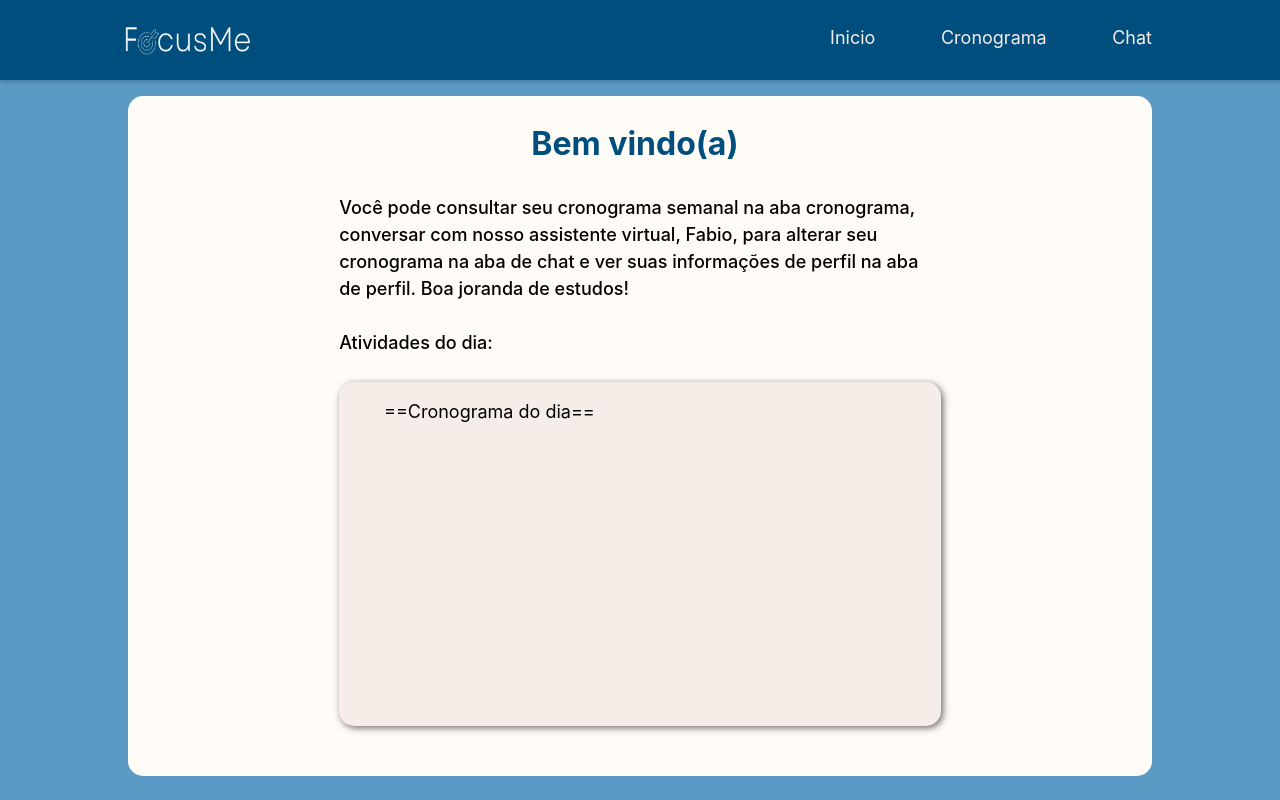
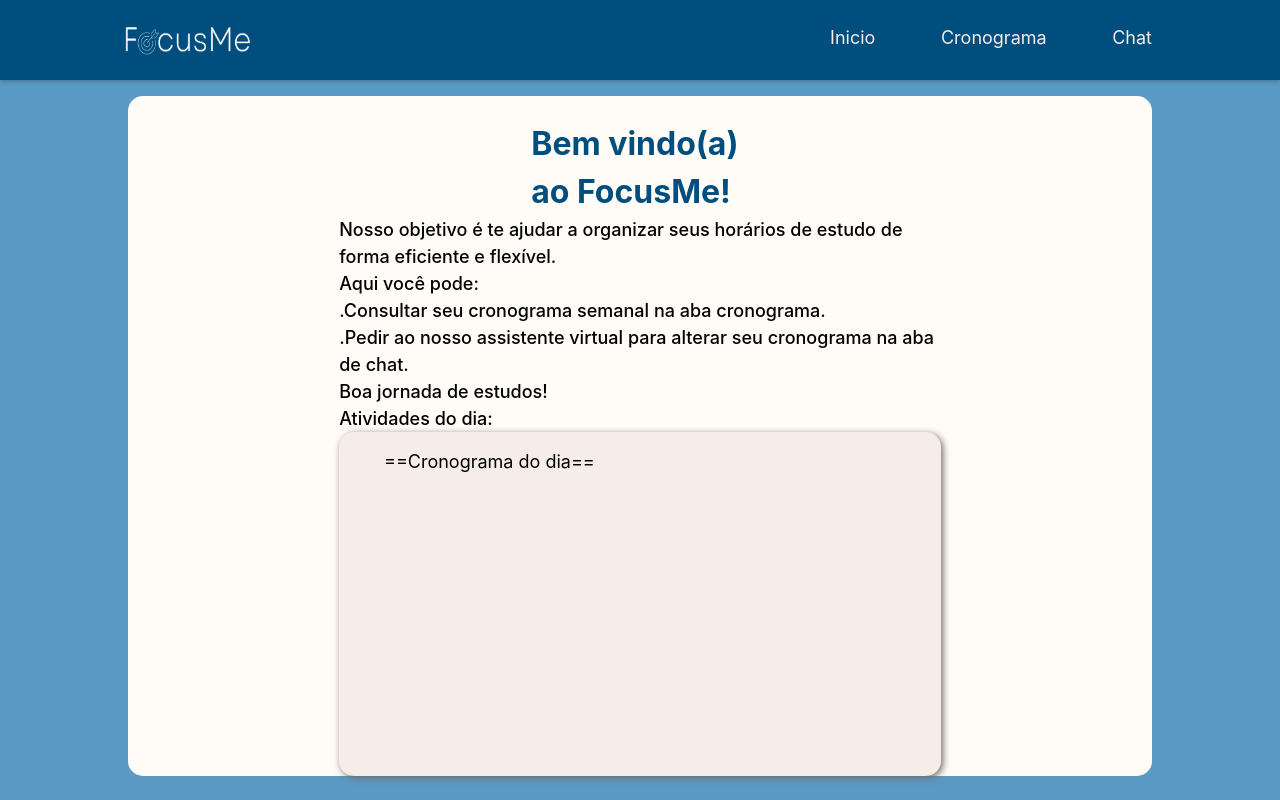
Before and after one commit to Equipe07-DS/FocusMe, a React (Create React App) app in the folder frontend/: page /inicio in a window 1280 px wide. Built offline with nearby package versions, Linux system fonts and the light colour scheme.

Commit message:
alteração do texto TelaInicial.js

```diff
--- a/frontend/src/TelaInicial/TelaInicial.js
+++ b/frontend/src/TelaInicial/TelaInicial.js
@@ -11,8 +11,12 @@ export default function TelaInicial(){
             <div className="flex flex-wrap justify-center items-center">
                 <div className={`${styles.conteudo}`}>
                     <div className={`${styles.Quadro}`}>
-                        <h1 className={`${styles.titulo}`}>Bem vindo(a)</h1>
-                        <p className={`${styles.texto}`}>  Você pode consultar seu cronograma semanal na aba cronograma, conversar com nosso assistente virtual, Fabio, para alterar seu cronograma na aba de chat e ver suas informações de perfil na aba de perfil. Boa joranda de estudos! </p>
+                        <h1 className={`${styles.titulo}`}>Bem vindo(a) ao FocusMe!</h1>
+                            <p className={`${styles.texto}`}>  Nosso objetivo é te ajudar a organizar seus horários de estudo de forma eficiente e flexível.</p>
+                            <p className={`${styles.texto}`}>  Aqui você pode: </p>
+                            <p className={`${styles.texto}`}> .Consultar seu cronograma semanal na aba cronograma. </p>
+                            <p className={`${styles.texto}`}> .Pedir ao nosso assistente virtual para alterar seu cronograma na aba de chat. </p>
+                            <p className={`${styles.texto}`}> Boa jornada de estudos!</p>
                         <p className={`${styles.texto}`}>Atividades do dia:</p>
                         <div className={`${styles.Quadro_dia}`}>
                             <p className={`${styles.texto_dia}`}>==Cronograma do dia==</p>
```
